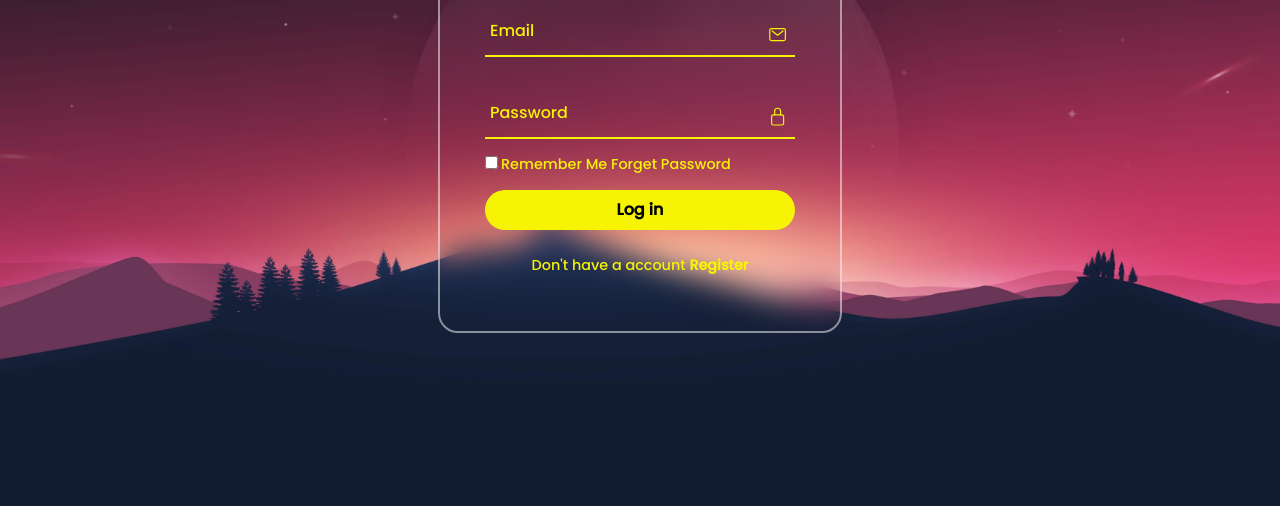
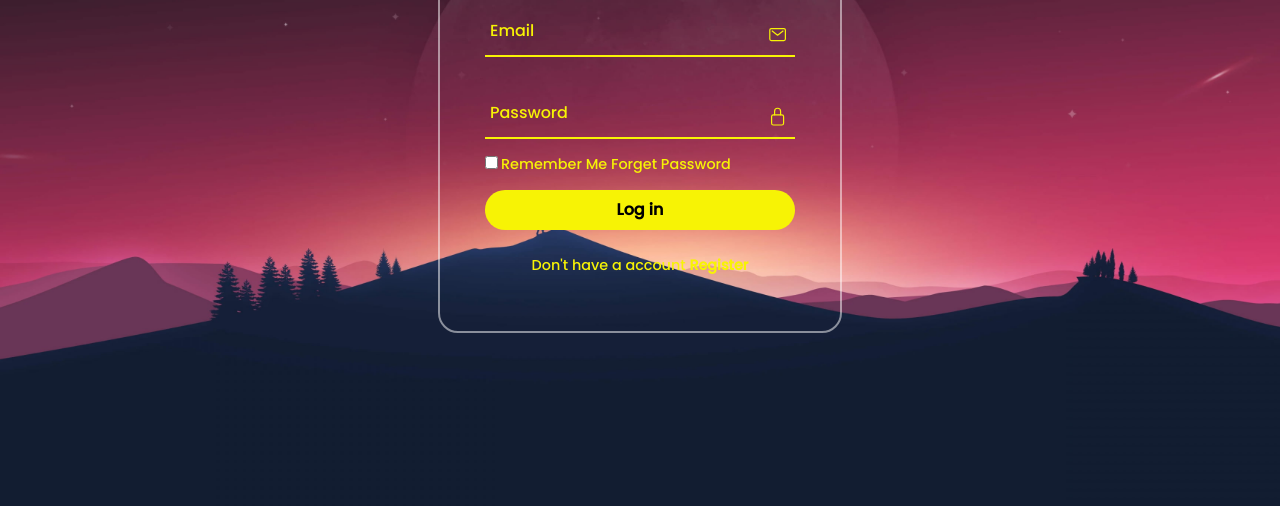
Before and after one commit to Romy1717/Login, a plain HTML site: page index.html in a window 1280 px wide. Shown: the part 294-800 px from the top of the page. Drawn offline with nearby package versions, Linux system fonts and the light colour scheme.

Commit message:
Ma cambios

```diff
--- a/index.css
+++ b/index.css
@@ -22,7 +22,6 @@ section{
     background: transparent;
     border: 2px solid rgba(255,255,255,0.5);
     border-radius: 20px;
-    backdrop-filter: blur(15px);
     display: flex;
     justify-content: center;
     align-items: center;
```
